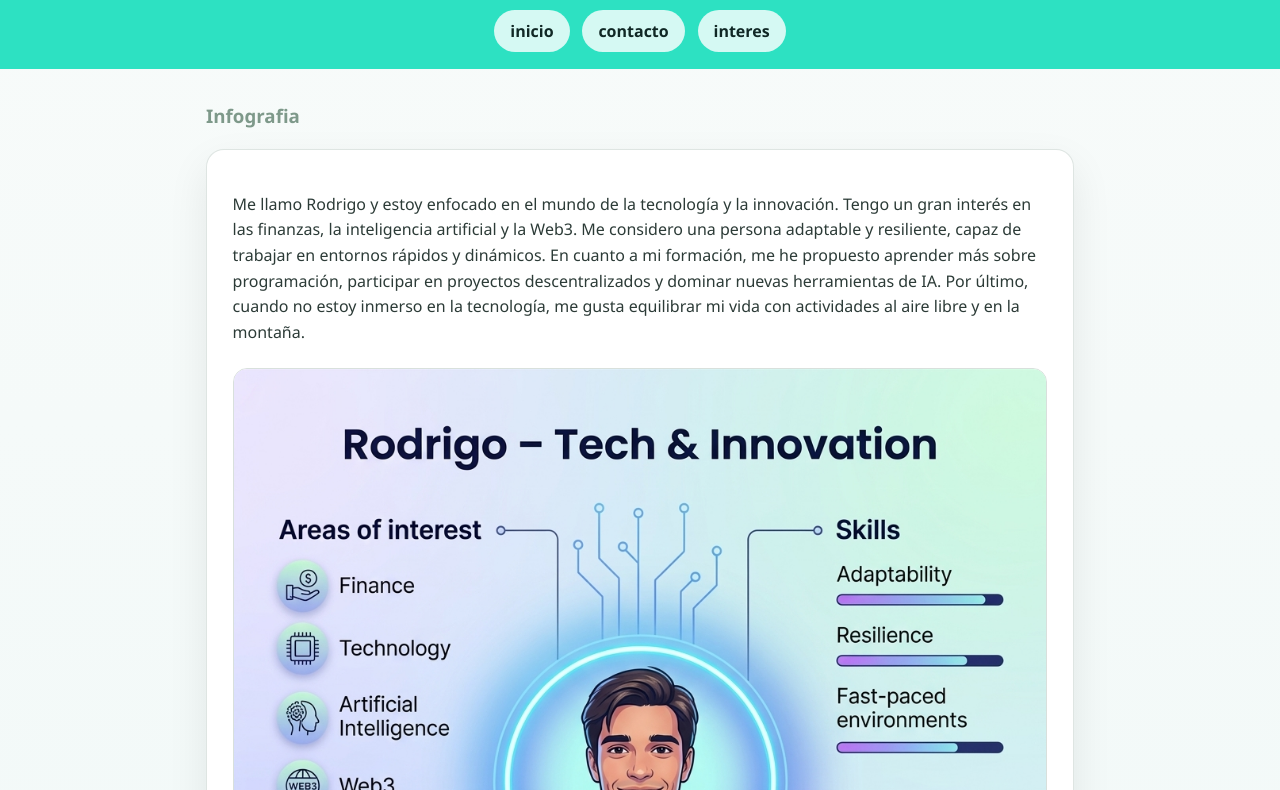
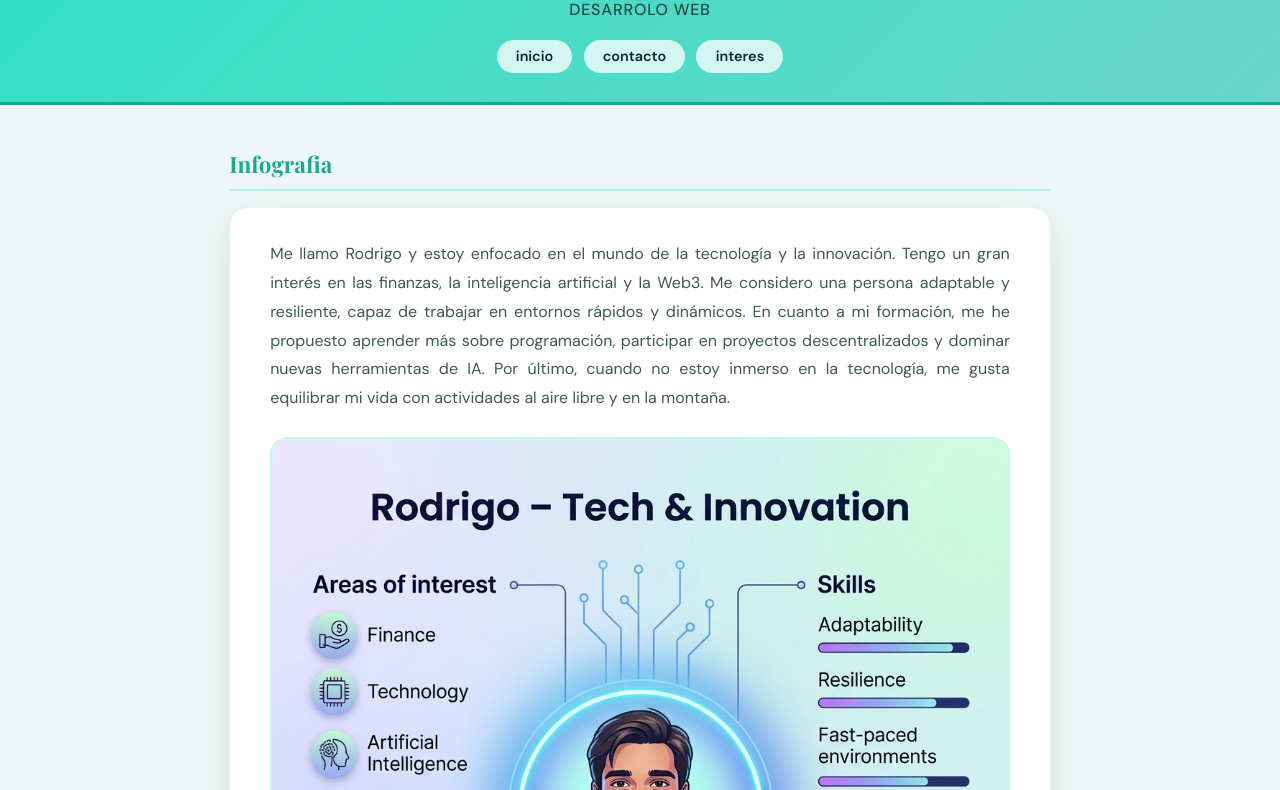
Before and after one commit to rofigueroa-uade/WebDesignUADE, a plain HTML site: page index.html in a window 1280 px wide. Shown: the part 106-896 px from the top of the page. Drawn offline with nearby package versions, Linux system fonts and the light colour scheme.

Commit message:
Add files via upload

```diff
--- a/styles.css
+++ b/styles.css
@@ -1,117 +1,138 @@
+@import url('https://fonts.googleapis.com/css2?family=Playfair+Display:wght@600;700&family=DM+Sans:wght@400;500;600&display=swap');
+
 :root {
-    --bg: #eff8f7;
+    --bg: #eef7f5;
     --surface: #ffffff;
     --primary: #2DE1C2;
     --secondary: #6AD5CB;
-    --accent: #7FBEAB;
-    --muted: #7E998A;
-    --dark: #85877C;
+    --accent: #1aa98c;
+    --muted: #5a7a6d;
+    --dark: #1f3330;
     --text: #1f3330;
+    --text-soft: #3d5a52;
+    --shadow: 0 12px 40px rgba(17, 45, 38, 0.10);
+    --radius: 18px;
 }
 
-* {
+*, *::before, *::after {
     box-sizing: border-box;
-}
-
-html, body {
     margin: 0;
     padding: 0;
-    min-height: 100%;
 }
 
 body {
-    font-family: 'Segoe UI', Tahoma, Geneva, Verdana, sans-serif;
-    background: linear-gradient(180deg, #f8fbfa 0%, #eff8f7 100%);
+    font-family: 'DM Sans', 'Segoe UI', sans-serif;
+    font-size: 1rem;
+    line-height: 1.7;
     color: var(--text);
-    line-height: 1.6;
+    background-color: var(--bg);
+    min-height: 100vh;
 }
 
 header {
-    background: var(--primary);
-    color: #102825;
-    padding: 1.5rem 1rem;
+    background: linear-gradient(135deg, var(--primary) 0%, var(--secondary) 100%);
+    padding: 2rem 1.5rem;
     text-align: center;
+    border-bottom: 3px solid var(--accent);
 }
 
 header h1 {
-    margin: 0;
-    font-size: 2rem;
+    font-family: 'Playfair Display', Georgia, serif;
+    font-size: 2.4rem;
+    color: #0e2924;
+    margin-bottom: 0.3rem;
 }
 
 header h2 {
-    margin: 0.35rem 0 1rem;
-    font-size: 1.1rem;
-    font-weight: 400;
-    color: var(--dark);
+    font-size: 1rem;
+    font-weight: 500;
+    color: #1d4a40;
+    margin-bottom: 1.2rem;
+    text-transform: uppercase;
+    letter-spacing: 0.05em;
 }
 
 nav ul {
-    margin: 0;
-    padding: 0;
     list-style: none;
     display: flex;
     justify-content: center;
     flex-wrap: wrap;
-    gap: 0.8rem;
+    gap: 0.7rem;
 }
 
 nav a {
-    color: #102825;
+    font-size: 0.9rem;
+    font-weight: 600;
+    color: #0e2924;
     text-decoration: none;
-    padding: 0.6rem 1rem;
+    padding: 0.45rem 1.2rem;
     border-radius: 999px;
-    background: rgba(255, 255, 255, 0.8);
-    font-weight: 600;
-    transition: transform 0.2s ease, background 0.2s ease;
+    background: rgba(255, 255, 255, 0.75);
+    transition: background 0.2s ease, transform 0.2s ease;
 }
 
 nav a:hover {
-    background: rgba(255, 255, 255, 1);
-    transform: translateY(-1px);
+    background: #ffffff;
+    transform: translateY(-2px);
 }
 
 main {
-    max-width: 900px;
-    margin: 2rem auto;
-    padding: 0 1rem 2rem;
+    max-width: 860px;
+    margin: 2.5rem auto;
+    padding: 0 1.2rem 3rem;
+}
+
+h3 {
+    font-family: 'Playfair Display', Georgia, serif;
+    font-size: 1.4rem;
+    color: var(--accent);
+    margin-bottom: 1rem;
+    padding-bottom: 0.4rem;
+    border-bottom: 2px solid rgba(45, 225, 194, 0.3);
 }
 
 section {
     background: var(--surface);
-    border: 1px solid rgba(126, 153, 138, 0.25);
-    border-radius: 18px;
-    padding: 1.6rem;
-    box-shadow: 0 16px 40px rgba(17, 28, 24, 0.08);
-}
-
-h3 {
-    margin-top: 0;
-    color: var(--muted);
+    border: 1px solid rgba(45, 225, 194, 0.2);
+    border-radius: var(--radius);
+    padding: 2rem 2.5rem;
+    box-shadow: var(--shadow);
 }
 
 p {
-    margin: 1rem 0;
-    color: #2c3b37;
+    font-size: 1rem;
+    color: var(--text-soft);
+    line-height: 1.8;
+    margin-bottom: 0.8rem;
+    text-align: justify;
 }
 
 img {
+    display: block;
     max-width: 100%;
     height: auto;
-    display: block;
-    margin: 1.4rem auto 0;
-    border-radius: 14px;
-    border: 1px solid rgba(126, 153, 138, 0.3);
+    margin: 1.5rem auto 0;
+    border-radius: var(--radius);
+    border: 2px solid rgba(45, 225, 194, 0.3);
 }
 
 footer {
-    background: var(--muted);
-    color: #f4f7f5;
+    background: var(--dark);
+    color: rgba(255, 255, 255, 0.7);
     text-align: center;
-    padding: 1.2rem 1rem;
+    padding: 1.5rem 1rem;
     margin-top: 1rem;
 }
 
-footer p {
-    margin: 0.35rem 0;
-    font-size: 0.95rem;
+footer section p {
+    font-size: 0.9rem;
+    color: black;
+    margin: 0.3rem 0;
+    text-align: center;
 }
+
+@media (max-width: 600px) {
+    header h1 { font-size: 1.8rem; }
+    section   { padding: 1.2rem; }
+    main      { margin: 1.5rem auto; }
+}
```
